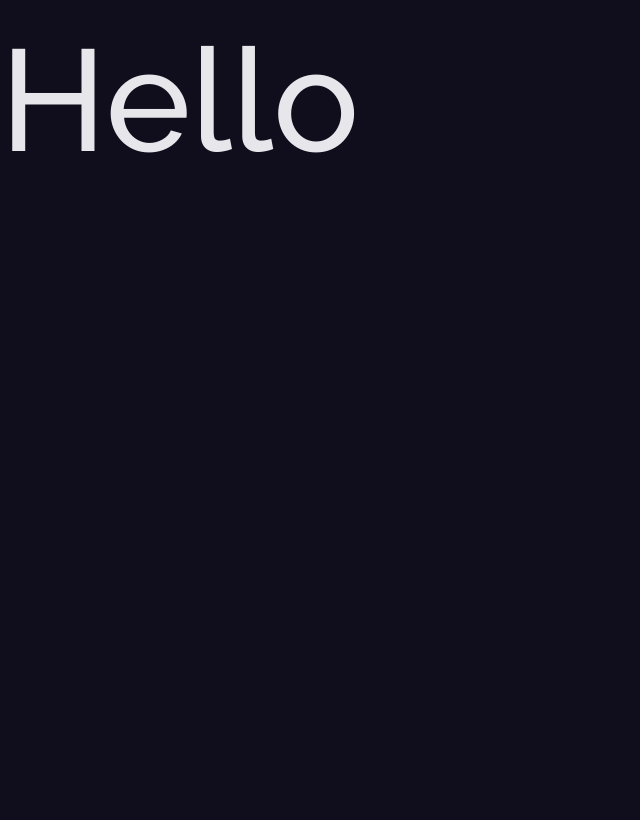
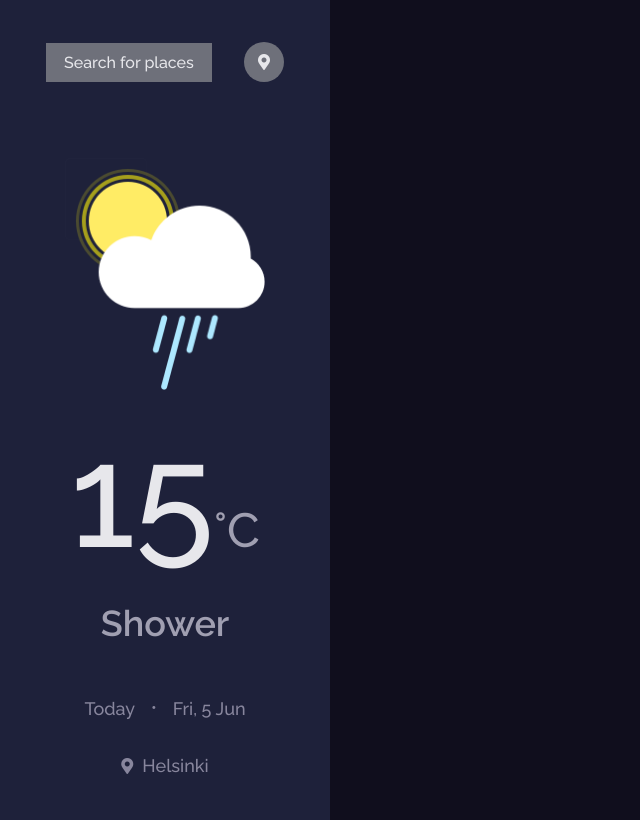
Before and after one commit to d4rkener/weather-app, a website built with Vite: page index.html in a window 1280 px wide. Shown: the whole page, without its empty margins (0-640 px from the left). Built offline with nearby package versions, Linux system fonts and the light colour scheme.

Commit message:
Sidebar completed

```diff
--- a/index.html
+++ b/index.html
@@ -14,10 +14,38 @@
       href="https://fonts.googleapis.com/css2?family=Raleway:wght@100;500;600;700&display=swap"
       rel="stylesheet"
     />
-    <title>Vite App</title>
+    <title>Weather App | Best App For Checking Weathers</title>
   </head>
   <body>
-    <h1>Hello</h1>
+    <main class="main">
+      <section class="main__weather">
+        <div class="buttons flex flex-jc-sb flex-ai-c">
+          <button class="btn btn-primary">Search for places</button>
+          <div class="btn-round">
+            <i class="fas fa-map-marker-alt"></i>
+          </div>
+        </div>
+        <div>
+          <div class="image">
+            <img src="./src/assests/Shower.png" alt="Showers" />
+          </div>
+          <div>
+            <h1>15<span>&#176;C</span></h1>
+            <h4>Shower</h4>
+            <div class="date">
+              <h5>Today</h5>
+              <span>&#8226;</span>
+              <h5>Fri, 5 Jun</h5>
+            </div>
+            <div class="location">
+              <i class="fas fa-map-marker-alt"></i>
+              <h5>Helsinki</h5>
+            </div>
+          </div>
+        </div>
+      </section>
+      <section class="main__details"></section>
+    </main>
 
     <!-- Scripts -->
     <script type="module" src="./src/scripts/main.js"></script>
--- /dev/null
+++ b/src/scss/components/_buttons.scss
@@ -0,0 +1,26 @@
+@use '../abstracts' as abs;
+
+.btn {
+  padding: 0.625rem 1.125rem;
+  color: abs.$text;
+  cursor: pointer;
+  border: 0;
+  font-family: abs.$fontRaleway;
+  font-size: 1rem;
+
+  &-primary {
+    background: abs.$gray;
+    font-weight: 500;
+  }
+
+  &-round {
+    width: 40px;
+    height: 40px;
+    color: abs.$text;
+    background: abs.$gray;
+    border-radius: 50%;
+    display: flex;
+    justify-content: center;
+    align-items: center;
+  }
+}
--- /dev/null
+++ b/src/scss/components/_index.scss
@@ -0,0 +1 @@
+@forward './buttons';
--- /dev/null
+++ b/src/scss/layouts/_index.scss
@@ -0,0 +1 @@
+@forward './main';
--- /dev/null
+++ b/src/scss/layouts/_main.scss
@@ -0,0 +1,69 @@
+@use '../abstracts' as abs;
+
+.main {
+  @include abs.breakpoint(large) {
+    display: flex;
+  }
+
+  &__weather {
+    background: abs.$lightBlack;
+    padding: 0.75rem 0;
+    min-height: 100vh;
+
+    @include abs.breakpoint(medium) {
+      padding: 2.625rem 0;
+    }
+
+    @include abs.breakpoint(large) {
+      width: 330px;
+    }
+
+    .buttons {
+      padding: 0 1.125rem;
+
+      @include abs.breakpoint(medium) {
+        padding: 0 2.875rem;
+      }
+    }
+
+    div:nth-child(2) {
+      text-align: center;
+
+      .image {
+        img {
+          width: 9.375rem;
+          margin-top: 4.75rem;
+
+          @include abs.breakpoint(medium) {
+            width: 12.5rem;
+          }
+        }
+      }
+
+      > div {
+        .date {
+          display: flex;
+          align-items: center;
+          justify-content: center;
+          margin: 3rem 0 2rem 0;
+
+          span {
+            margin: 0 1rem;
+            color: abs.$lighterText;
+          }
+        }
+
+        .location {
+          display: flex;
+          align-items: center;
+          justify-content: center;
+
+          i {
+            color: abs.$lighterText;
+            margin-right: 0.5625rem;
+          }
+        }
+      }
+    }
+  }
+}
--- a/src/scss/styles.scss
+++ b/src/scss/styles.scss
@@ -1 +1,3 @@
 @use './base';
+@use './components';
+@use './layouts';
```
Also changed, not shown: src/assests/Clear.png (added), src/assests/Hail.png (added), src/assests/Heavy Cloud.png (added), src/assests/Heavy Rain.png (added), src/assests/Light Cloud.png (added), src/assests/Light Rain.png (added), src/assests/Shower.png (added), src/assests/Sleet.png (added), src/assests/Snow.png (added), src/assests/Thunderstorm.png (added).
